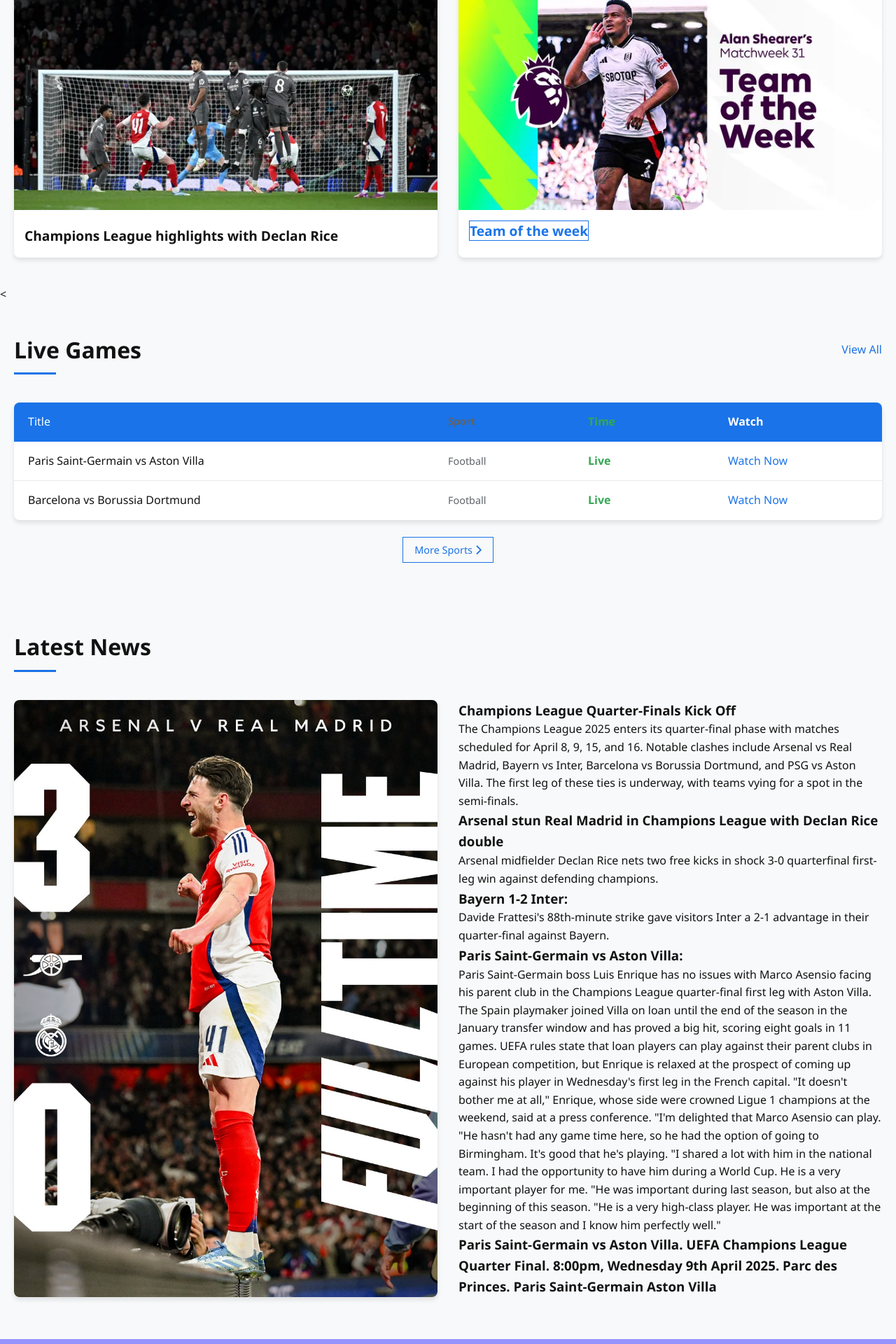
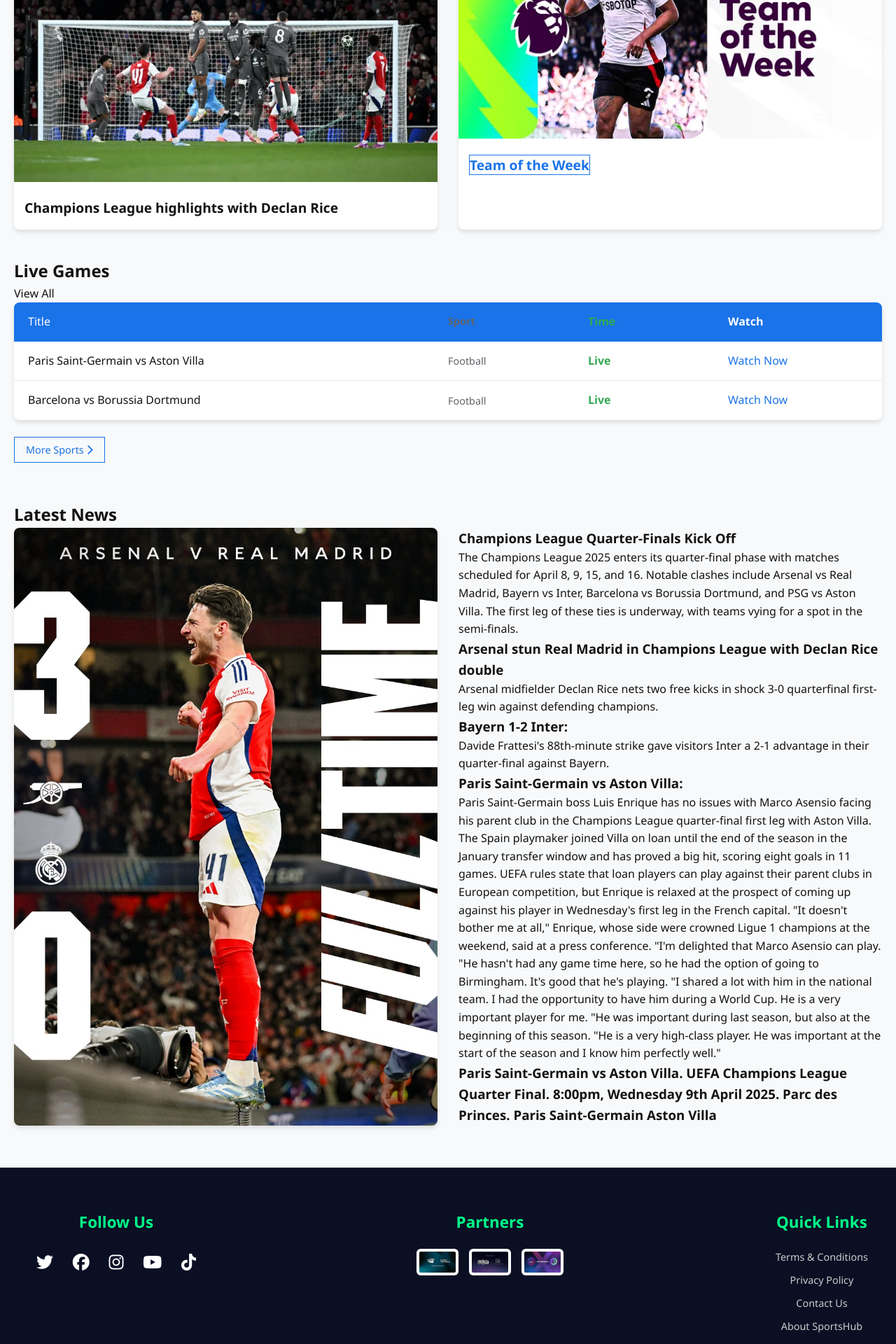
Before and after one commit to Miriam-Birungi/UIDD-WORK, a PHP site: page /dashboard.php in a window 1280 px wide. Shown: the part 760-2680 px from the top of the page at 70% size. Run offline with PHP 8.4, Linux system fonts and the light colour scheme; a user stored in the database is signed in.

Commit message:
Updated dashboard and footer styles and layout

```diff
--- a/dashboard.css
+++ b/dashboard.css
@@ -36,13 +36,7 @@
     height: auto;
 }
 
-.container {
-    width: 100%;
-    max-width: 1200px;
-    margin: 0 auto;
-    padding: 0 20px;
-}
-
+/* Button Styling */
 .btn {
     display: inline-block;
     padding: 10px 20px;
@@ -133,7 +127,7 @@
 
 .navbar-links a {
     font-weight: 500;
-    color: var(--gray-color);
+    color: white;
     transition: color 0.3s ease;
 }
 
@@ -187,7 +181,7 @@
     background: none;
     border: none;
     font-size: 1.5rem;
-    color: var(--gray-color);
+    color: white;
     cursor: pointer;
 }
 
@@ -223,41 +217,6 @@
     display: flex;
     justify-content: center;
     gap: 20px;
-}
-
-/* Section Styles */
-.section-header {
-    display: flex;
-    justify-content: space-between;
-    align-items: center;
-    margin-bottom: 30px;
-    padding: 40px 0 20px;
-}
-
-.section-header h2 {
-    font-size: 2rem;
-    color: var(--dark-color);
-    position: relative;
-}
-
-.section-header h2::after {
-    content: '';
-    position: absolute;
-    bottom: -10px;
-    left: 0;
-    width: 60px;
-    height: 3px;
-    background-color: var(--primary-color);
-}
-
-.view-all {
-    color: var(--primary-color);
-    font-weight: 500;
-    transition: color 0.3s ease;
-}
-
-.view-all:hover {
-    color: var(--secondary-color);
 }
 
 /* Featured Content */
@@ -386,10 +345,6 @@
     color: var(--secondary-color);
 }
 
-.more-sports {
-    text-align: center;
-}
-
 /* Latest News Section */
 .latest-news {
     padding: 0 20px;
@@ -454,6 +409,57 @@
     font-size: 0.9rem;
 }
 
+/* Footer */
+footer {
+    background-color: #111;
+    color: #ccc;
+    padding: 40px 20px;
+    font-size: 0.9rem;
+}
+
+.footer-container {
+    max-width: 1200px;
+    margin: 0 auto;
+    display: flex;
+    flex-wrap: wrap;
+    gap: 40px;
+    justify-content: space-between;
+}
+
+.footer-column {
+    flex: 1;
+    min-width: 200px;
+}
+
+.footer-column h4 {
+    color: #fff;
+    margin-bottom: 15px;
+    font-size: 1rem;
+}
+
+.footer-column ul {
+    list-style: none;
+}
+
+.footer-column ul li {
+    margin-bottom: 10px;
+}
+
+.footer-column ul li a {
+    color: #ccc;
+    transition: color 0.3s ease;
+}
+
+.footer-column ul li a:hover {
+    color: var(--primary-color);
+}
+
+.footer-bottom {
+    text-align: center;
+    margin-top: 40px;
+    color: #888;
+}
+
 /* Responsive Styles */
 @media (max-width: 992px) {
     .hero h1 {
@@ -500,6 +506,11 @@
         align-items: flex-start;
         gap: 10px;
     }
+
+    .footer-container {
+        flex-direction: column;
+        gap: 20px;
+    }
 }
 
 @media (max-width: 576px) {
@@ -518,8 +529,5 @@
 
     .featured-grid, .news-grid {
         grid-template-columns: 1fr;
-
     }
-
-
 }
--- a/dashboard.php
+++ b/dashboard.php
@@ -1,9 +1,8 @@
+<!-- dashboard.php -->
 <?php
 session_start();
 
-// Check if user is logged in
 if (!isset($_SESSION['user_id'])) {
-    // Check for remember me cookie
     if (isset($_COOKIE['remember_me'])) {
         checkRememberMe();
     } else {
@@ -13,26 +12,24 @@
 }
 
 function checkRememberMe() {
-    // Validate remember me cookie (you can implement validation logic here)
-    // For example, you may check if the cookie is valid and retrieve the user's information from the database
+    // Validate remember me cookie here
 }
 ?>
 
 <!DOCTYPE html>
 <html lang="en">
-
 <head>
     <meta charset="UTF-8">
     <meta name="viewport" content="width=device-width, initial-scale=1.0">
-    <title>SportsHub | Home</title>
+    <title>Dashboard | SportsHub</title>
+    <link rel="stylesheet" href="dashboard-header.css">
+    <link rel="stylesheet" href="dashboard.css">
     <link rel="stylesheet" href="footer.css">
-    <link rel="stylesheet" href="dashboard.css">
     <link rel="stylesheet" href="https://cdnjs.cloudflare.com/ajax/libs/font-awesome/6.0.0/css/all.min.css">
 </head>
-
 <body>
-    <!-- Navigation Bar -->
-    <nav class="navbar">
+    <!-- Dashboard Header -->
+    <nav class="navbar navbar-dashboard">
         <div class="navbar-container">
             <div class="navbar-brand">
                 <span class="logo-sh">SH</span>
@@ -40,20 +37,20 @@
             </div>
 
             <div class="navbar-links">
+                <a href="dashboard.php">Dashboard</a>
                 <a href="live-scores.php">LiveScores</a>
-                <div class="search-container">
-                    <input type="text" id="searchInput" placeholder="Search...">
+            </div>
+
+            <div class="navbar-search">
+                <input type="text" placeholder="Search...">
                 <button><i class="fas fa-search"></i></button>
             </div>
+
+            <div class="navbar-user">
+                <span>Welcome, <?php echo $_SESSION['username'] ?? 'User'; ?></span>
+                <a href="profile.php"><i class="fas fa-user-circle"></i></a>
+                <a href="logout.php" class="logout-btn">Log Out</a>
             </div>
-
-            <div class="navbar-actions">
-                <a href="logout.php" class="login-btn">LogOut</a>
-            </div>
-
-            <button class="mobile-menu-btn">
-                <i class="fas fa-bars"></i>
-            </button>
         </div>
     </nav>
 
@@ -68,7 +65,7 @@
         </div>
     </section>
 
-    <!-- Featured Content -->
+    <!-- Featured Content Section -->
     <section class="featured">
         <div class="section-header">
             <h2>Featured Content</h2>
@@ -77,7 +74,7 @@
         <div class="featured-grid">
             <div class="featured-item">
                 <div class="image-container">
-                <img src="arsenal.webp" alt="Player of the Month" class="featured-image">
+                    <img src="arsenal.webp" alt="Player of the Month">
                     <div class="image-overlay">Spark</div>
                 </div>
                 <h3>Champions League highlights with Declan Rice</h3>
@@ -85,21 +82,16 @@
 
             <div class="featured-item">
                 <div class="image-container">
-        <!-- First Image -->
-        <div class="image-wrapper">
-            <img src="PL2425-SHEARERS-TOTW_LEAD-12.webp" alt="Team of the Week" class="featured-image">
+                    <img src="PL2425-SHEARERS-TOTW_LEAD-12.webp" alt="Team of the Week">
                     <div class="image-overlay">Spark</div>
                 </div>
+                <h3><a href="Team of the Week.php" class="btn-secondary">Team of the Week</a></h3>
             </div>
-    <h3>
-    <a href="Team of the Week.php" class="btn-secondary">Team of the week</a></h3>
-</div>
-
         </div>
     </section>
 
     <!-- Live Games Section -->
-    <<section class="live-games">
+    <section class="live-games">
         <div class="section-header">
             <h2>Live Games</h2>
             <a href="live-scores.php" class="view-all">View All</a>
@@ -112,14 +104,12 @@
                 <div class="col-time">Time</div>
                 <div class="col-action">Watch</div>
             </div>
-
             <div class="table-row">
                 <div class="col-title">Paris Saint-Germain vs Aston Villa</div>
                 <div class="col-sport">Football</div>
                 <div class="col-time">Live</div>
                 <div class="col-action"><a href="#" class="watch-link">Watch Now</a></div>
             </div>
-
             <div class="table-row">
                 <div class="col-title">Barcelona vs Borussia Dortmund</div>
                 <div class="col-sport">Football</div>
@@ -197,10 +187,6 @@
                 </div>
             </div>
     </div>
-
-</div>
-
-        </div>
     </section>
 
     <!-- Footer -->
@@ -208,5 +194,4 @@
 
     <script src="dashboard.js"></script>
 </body>
-
 </html>
--- a/footer.css
+++ b/footer.css
@@ -1,55 +1,100 @@
-/* Footer */
+/* Footer Base */
 .footer {
-    background-color: #9694FF;
-    color: white;
-    padding: 60px 20px 20px;
+    background-color: #0a0f24; /* Dark Navy */
+    color: #ffffff;
+    padding: 60px 20px 30px;
+    font-family: 'Segoe UI', sans-serif;
   }
 
+  /* Footer Top Section */
   .footer-content {
+    display: flex;
+    flex-wrap: wrap;
+    justify-content: space-between;
+    align-items: flex-start;
     max-width: 1200px;
-    margin: 0 auto;
-    display: grid;
-    grid-template-columns: repeat(auto-fit, minmax(250px, 1fr));
-    gap: 30px;
+    margin: auto;
+    gap: 40px;
+    text-align: center;
   }
 
-.footer h3 {
-    font-size: 20px;
+  .footer h4 {
+    font-size: 1.4rem;
     margin-bottom: 20px;
+    color: #00ff88; /* Neon Green */
   }
 
-.footer-links a {
-    display: block;
-    color: white;
-    text-decoration: none;
-    margin-bottom: 10px;
-    font-weight: 500;
+  /* Social Icons */
+  .footer-social .social-icons a {
+    color: #ffffff;
+    font-size: 1.5rem;
+    margin: 0 12px;
+    transition: color 0.3s ease;
   }
 
-.footer-links a:hover {
-    color: #FF2929;
+  .footer-social .social-icons a:hover {
+    color: #00ff88;
   }
 
-.social-icons a {
-    color: white;
-    margin-right: 20px;
-    font-size: 20px;
+  /* Partner Logos */
+  .footer-partners .partner-logos {
+    display: flex;
+    justify-content: center;
+    gap: 15px;
+    flex-wrap: wrap;
   }
 
-.social-icons a:hover {
-    color: #FF2929;
-}
-.partner-logos img {
-    max-width: 100px;
-    margin-right: 20px;
+  .footer-partners .partner-logos img {
+    width: 60px;
+    height: auto;
+    border-radius: 6px;
+    transition: transform 0.3s ease;
+    background: #ffffff;
+    padding: 4px;
   }
 
-.partner-logos img:last-child {
-    margin-right: 0;
+  .footer-partners .partner-logos img:hover {
+    transform: scale(1.1);
   }
 
+  /* Footer Links */
+  .footer-links ul {
+    list-style: none;
+    padding: 0;
+  }
+
+  .footer-links ul li {
+    margin: 10px 0;
+  }
+
+  .footer-links ul li a {
+    text-decoration: none;
+    color: #cccccc;
+    transition: color 0.3s ease;
+  }
+
+  .footer-links ul li a:hover {
+    color: #00ff88;
+  }
+
+  /* Footer Bottom */
   .footer-bottom {
+    border-top: 1px solid #2e3555;
+    margin-top: 40px;
+    padding-top: 20px;
     text-align: center;
-    padding-top: 20px;
-    border-top: 1px solid #333;
+    font-size: 0.95rem;
+    color: #aaa;
   }
+
+  /* Responsive Adjustments */
+  @media (max-width: 768px) {
+    .footer-content {
+      flex-direction: column;
+      align-items: center;
+    }
+
+    .footer-partners .partner-logos {
+      justify-content: center;
+    }
+  }
--- a/footer.php
+++ b/footer.php
@@ -1,4 +1,6 @@
 <!-- Footer -->
+<link rel="stylesheet" href="https://cdnjs.cloudflare.com/ajax/libs/font-awesome/6.5.0/css/all.min.css">
+
 <footer class="footer">
     <div class="footer-content">
         <div class="footer-social">
```
Lines whose indentation alone changed are shown as unchanged.
